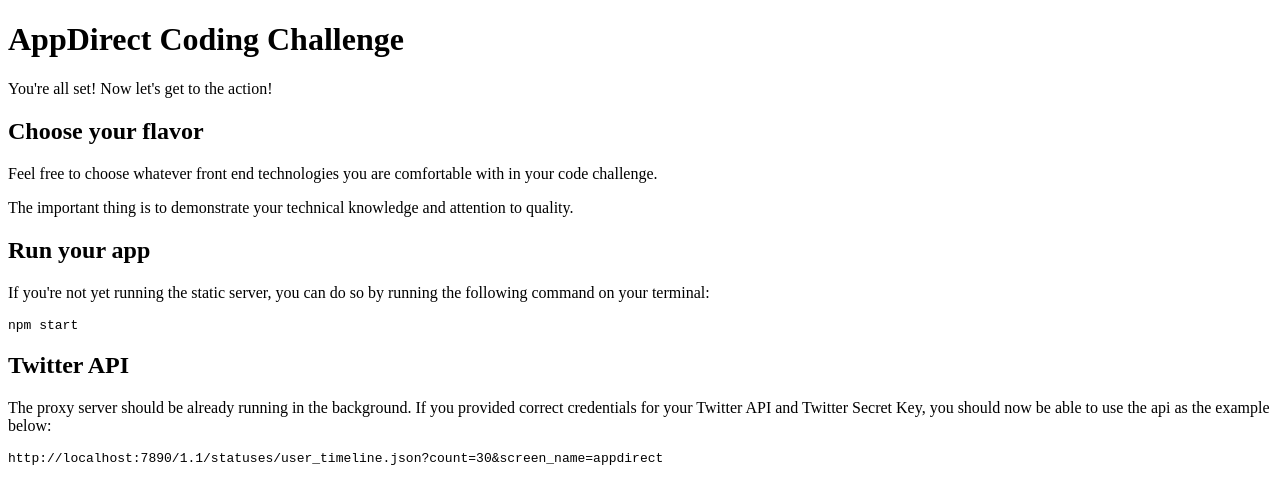
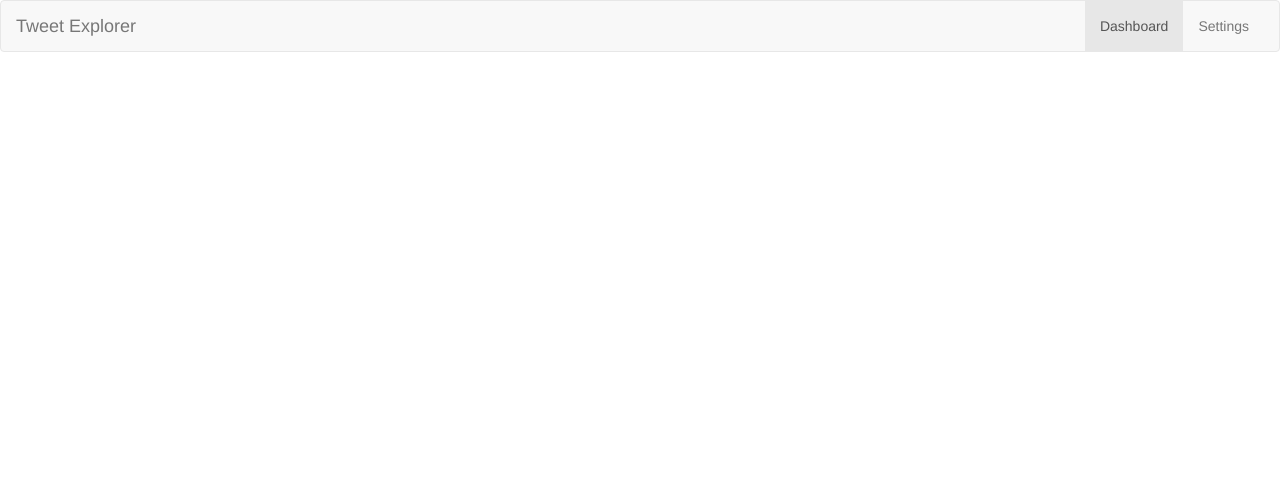
Before and after one commit to nvdarekar/tweet-explorer, a website: page index.html in a window 1280 px wide. Drawn offline with nearby package versions, Linux system fonts and the light colour scheme; some packages are replaced by stand-ins of ours.

Commit message:
Implement navbar template for app

```diff
--- a/index.html
+++ b/index.html
@@ -4,18 +4,38 @@
     <meta charset="utf-8">
     <title>AppDirect Coding Challenge</title>
     <meta name="viewport" content="width=device-width, initial-scale=1">
+    <link href="static/bower_components/bootstrap/dist/css/bootstrap.min.css" rel="stylesheet">
+    <link href="static/css/main.css" rel="stylesheet">
+    <base href="/"/>
   </head>
   <body>
-        <h1>AppDirect Coding Challenge</h1>
-        <p>You're all set! Now let's get to the action!</p>
-        <h2>Choose your flavor</h2>
-        <p>Feel free to choose whatever front end technologies you are comfortable with in your code challenge.</p>
-        <p>The important thing is to demonstrate your technical knowledge and attention to quality.<p>
-        <h2>Run your app</h2>
-        <p>If you're not yet running the static server, you can do so by running the following command on your terminal:</p>
-        <pre>npm start</pre>
-        <h2>Twitter API</h2>
-        <p>The proxy server should be already running in the background. If you provided correct credentials for your Twitter API and Twitter Secret Key, you should now be able to use the api as the example below:</p>
-        <pre>http://localhost:7890/1.1/statuses/user_timeline.json?count=30&screen_name=appdirect</pre>
+    <nav class="navbar navbar-default">
+      <div class="container-fluid">
+        <div class="navbar-header">
+          <button type="button" class="navbar-toggle collapsed" data-toggle="collapse" data-target="#navbar" aria-expanded="false" aria-controls="navbar">
+            <span class="sr-only">Toggle navigation</span>
+            <span class="icon-bar"></span>
+            <span class="icon-bar"></span>
+            <span class="icon-bar"></span>
+          </button>
+          <a class="navbar-brand" href="/">Tweet Explorer</a>
+        </div>
+        <div id="navbar" class="navbar-collapse collapse">
+          <ul class="nav navbar-nav navbar-right">
+            <li class="active">
+              <a href="/tweets">Dashboard</a>
+            </li>
+            <li>
+              <a href="/settings">Settings</a>
+            </li>
+          </ul>
+        </div>
+      </div>
+    </nav>
+
+    <script src="static/bower_components/jquery/dist/jquery.min.js"></script>
+    <script src="static/bower_components/bootstrap/dist/js/bootstrap.min.js"></script>
+    <script src="static/bower_components/angular/angular.min.js"></script>
+    <script src="static/bower_components/angular-route/angular-route.min.js"></script>
   </body>
 </html>
```
Also changed, not shown: bower.json (+3 -4 lines). Lines whose indentation alone changed are shown as unchanged.
